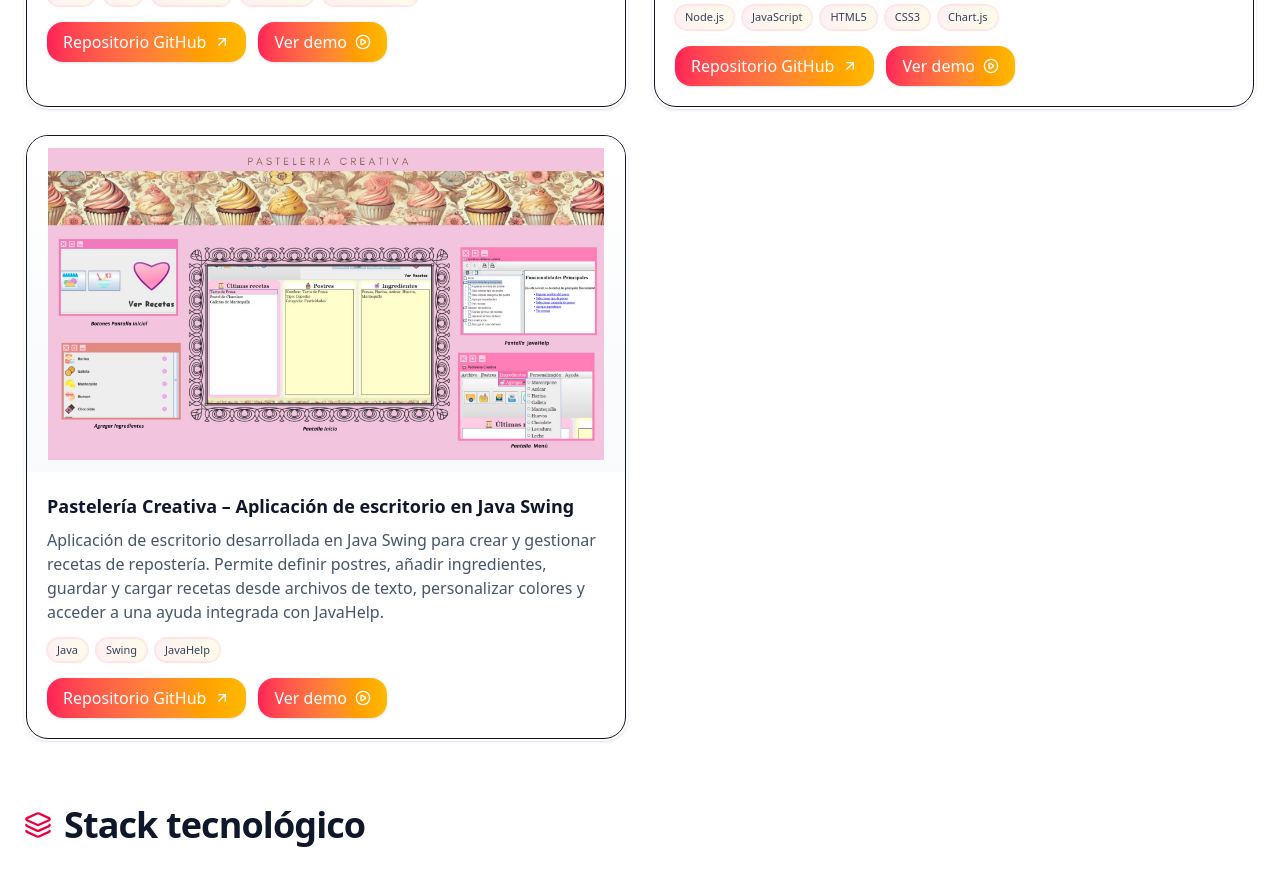
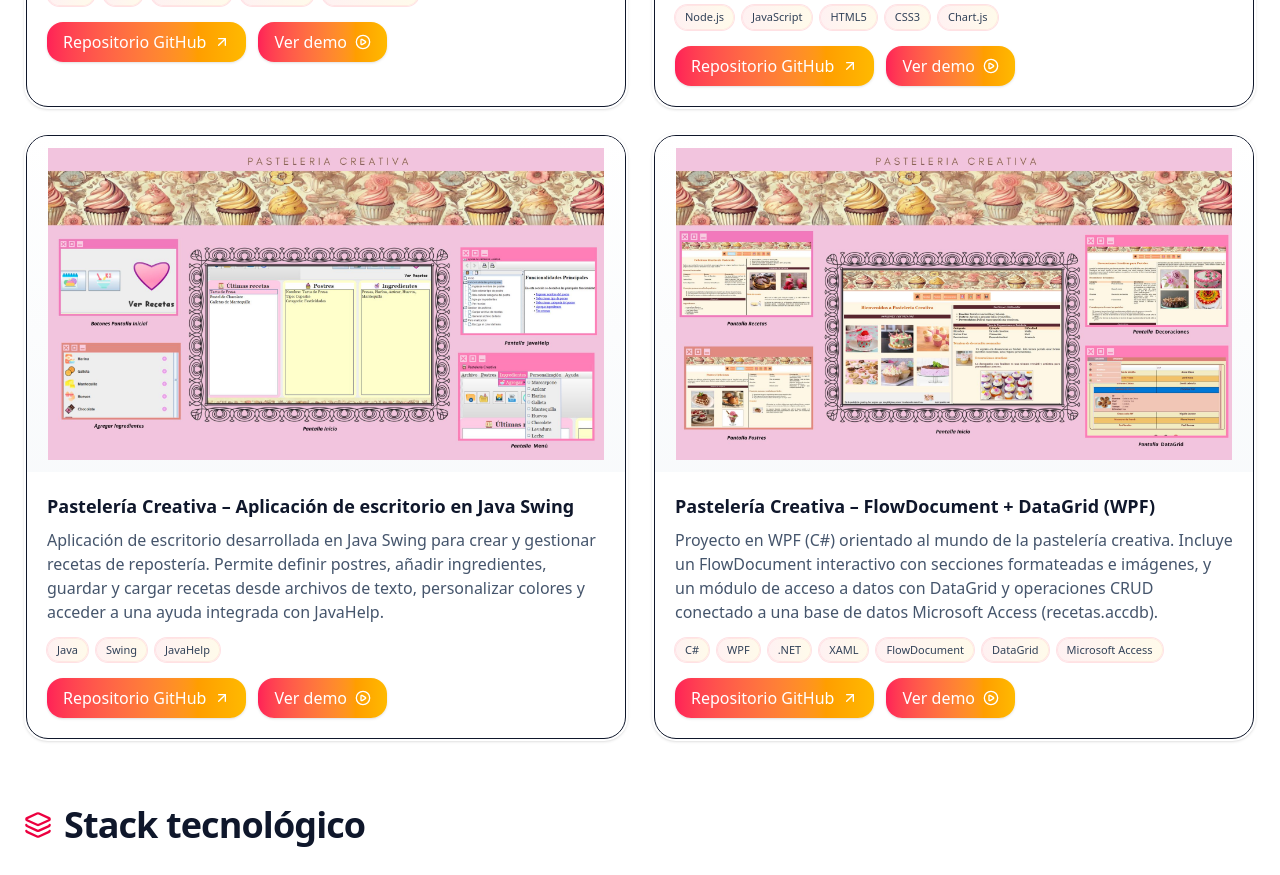
Before and after one commit to mariarosete/portafolio, a React (Vite) app: page / in a window 1280 px wide. Shown: the part 5380-6255 px from the top of the page. Built offline with nearby package versions, Linux system fonts and the light colour scheme.

Commit message:
Proyecto FlowDocument + DataGrid

```diff
--- a/src/data/profile.ts
+++ b/src/data/profile.ts
@@ -5,6 +5,7 @@ import skilltech from "../assets/SkillTech.jpg";
 import agenda from "../assets/Agenda.jpg";
 import portafolio from "../assets/Portafolio.jpg";
 import pasteleria from "../assets/pasteleriaCreativa.jpg"
+import flowDocument from "../assets/pasteleria.jpg"
 
 import skillTechVideo from "../assets/skillTech.mp4";
 import pokedexVideo from "../assets/Pokedex.mp4";
@@ -13,6 +14,7 @@ import pasteleriaVideo from "../assets/pasteleria.mp4"
 import asgardGym from "../assets/AsgardGym.mp4"
 import servidorVideo from "../assets/Servidor.mp4"
 import portafolioVideo from "../assets/portafolio.mp4"
+import flowDocumentVideo from "../assets/flowDocument.mp4"
 export type FitMode = "cover" | "contain";
 export type ModoAjuste = FitMode;
 export type Project = {
@@ -321,6 +323,20 @@ export const PROYECTOS: Proyecto[] = [
     demo: pasteleriaVideo,
   },
 
+  {
+    title: "Pastelería Creativa – FlowDocument + DataGrid (WPF)",
+    banner: flowDocument,
+    repo: "https://github.com/mariarosete/pasteleria",
+    description:
+      "Proyecto en WPF (C#) orientado al mundo de la pastelería creativa. Incluye un FlowDocument interactivo con secciones formateadas e imágenes, y un módulo de acceso a datos con DataGrid y operaciones CRUD conectado a una base de datos Microsoft Access (recetas.accdb).",
+    tech: ["C#", "WPF", ".NET", "XAML", "FlowDocument", "DataGrid", "Microsoft Access"],
+    fit: "contain",
+    position: "center",
+    demo: flowDocumentVideo,
+
+  },
+
+
 
 ];
 
```
Also changed, not shown: src/assets/pasteleria.jpg (added), 1 other file (tests, documents, lock files or other folders).
